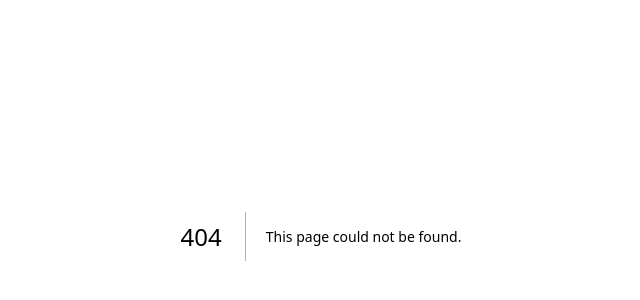
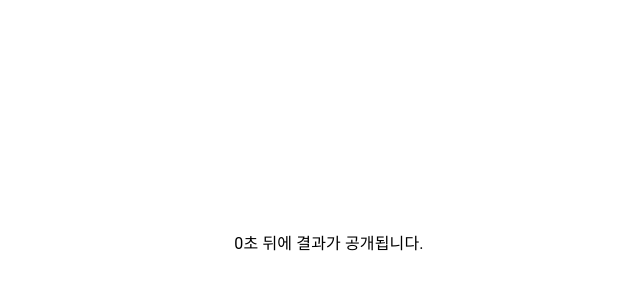
Before and after one commit to eunjin0212/dateOfBirth, a Next.js app: page /Advertising in a window 1280 px wide. Before the commit this address had no page. Shown: the part 164-464 px from the top of the page, without its empty margins (319-959 px from the left). Built offline with nearby package versions, Linux system fonts and the light colour scheme.

Commit message:
✨ 3초 뒤 광고 페이지 추가

```diff
--- /dev/null
+++ b/src/pages/Advertising.tsx
@@ -0,0 +1,38 @@
+import { styled } from '@mui/material'
+import Typography from '@mui/material/Typography'
+import { useEffect, useState } from 'react'
+
+export default function Advertising() {
+  const [seconds, setSeconds] = useState(3)
+  useEffect(() => {
+    const time = setInterval(() => {
+      setSeconds(seconds - 1)
+    }, 1100)
+    if (seconds === 0) clearInterval(time)
+  }, [seconds])
+
+  return (
+    <AdWrapper>
+      <Typography variant="body1" color="initial" align='center'>{seconds}초 뒤에 결과가 공개됩니다.</Typography>
+      {/* <script async src="https://pagead2.googlesyndication.com/pagead/js/adsbygoogle.js?client=ca-pub-2816486920024458"
+        crossOrigin="anonymous"></script>
+      <ins className="adsbygoogle"
+        style={{ display: 'block' }}
+        data-ad-client="ca-pub-2816486920024458"
+        data-ad-slot="3038719899"
+        data-ad-format="auto"
+        data-full-width-responsive="true"></ins>
+      <script>
+        (adsbygoogle = window.adsbygoogle || []).push({ });
+      </script> */}
+    </AdWrapper>
+  )
+}
+
+const AdWrapper = styled('div')`
+display: flex;
+justify-content: center;
+align-items: center;
+width: 100vw;
+height: 100vh;
+`
```
